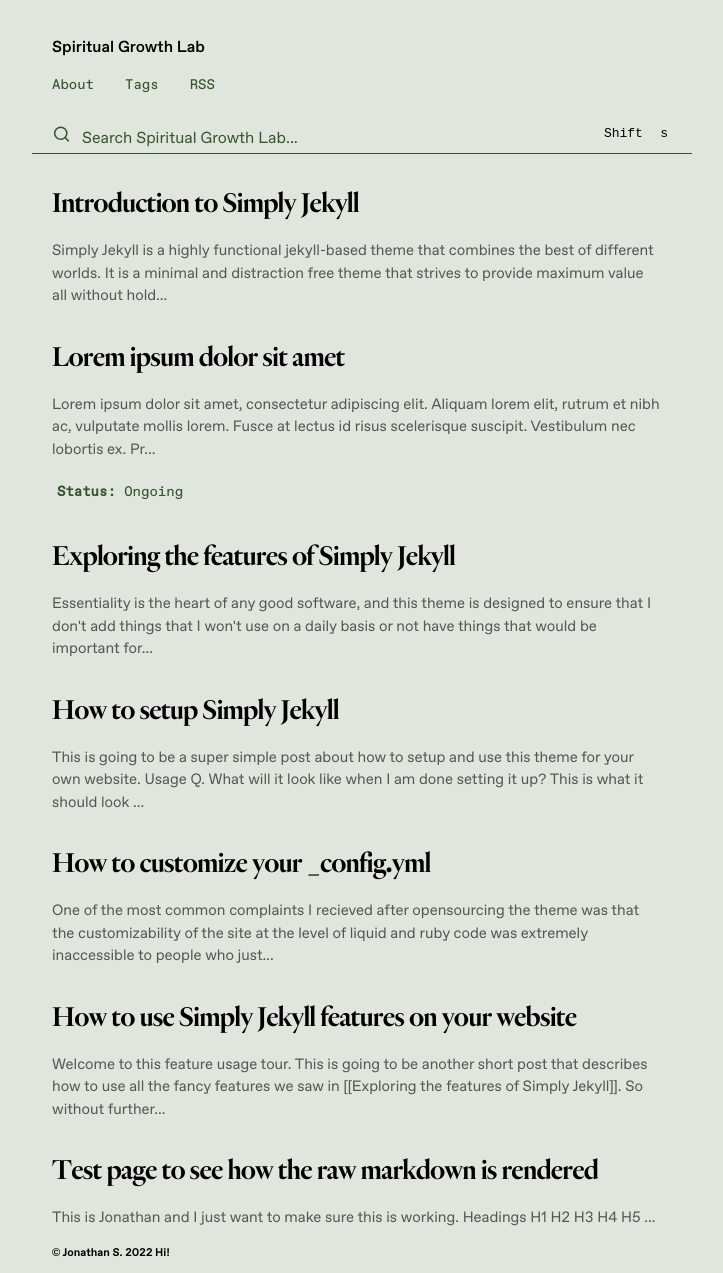
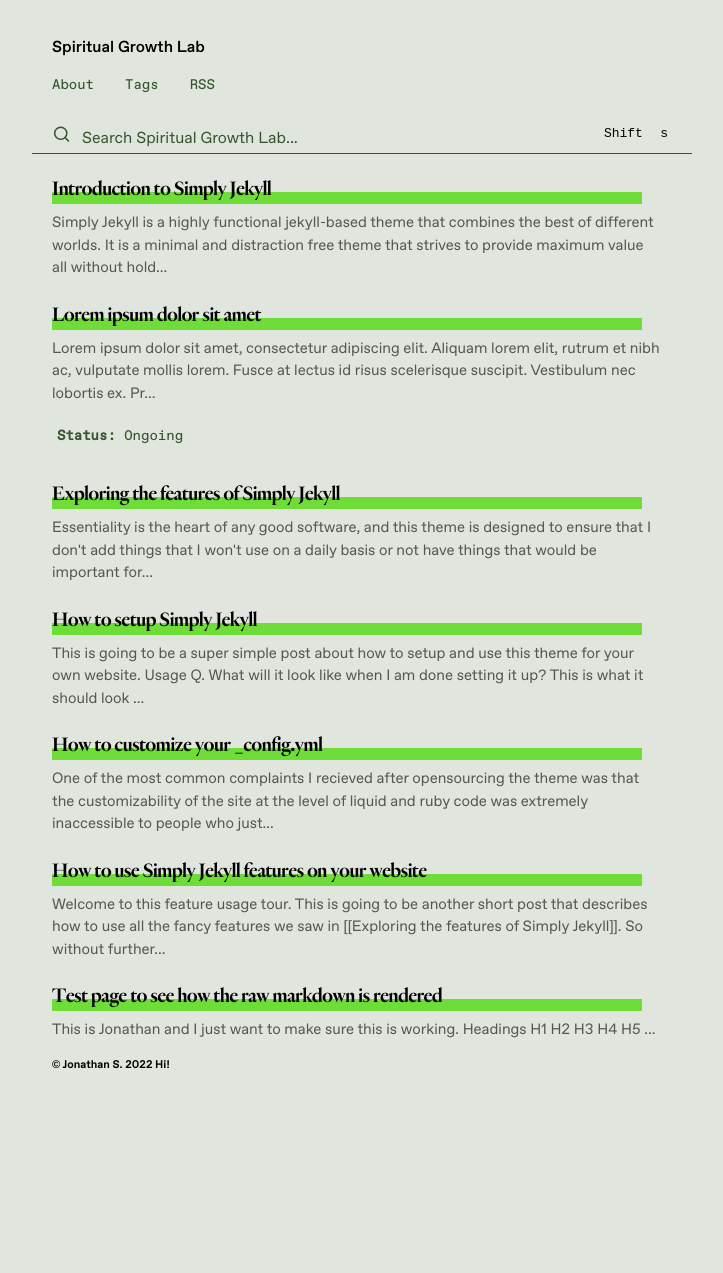
Before and after one commit to jsantiago611/digital-garden-master, a Jekyll site: the page built from index.md, in a window 1280 px wide. Shown: the whole page, without its empty margins (278-1001 px from the left). Built offline with Jekyll 4.4.1, drawn with Linux system fonts in a browser that asks for light colours; after the commit the page ends 1085 px from its top, so only the background shows below that.

Commit message:
feed title underline and hover behavior

```diff
--- a/assets/css/Style.css
+++ b/assets/css/Style.css
@@ -490,7 +490,7 @@ tbody tr:nth-child(even) {
 
 hr {
     background-color: var(--horizontal-rule-color);
-    color: var(--horizontal-rule-color);
+    color: var(--gray-900);
     border: 0 none;
     height: 1px;
     margin-top: -10px;
@@ -1031,7 +1031,12 @@ hr {
     font-family:  var(--font-family-serif);
     font-weight: var(--font-weight-semibold);
     letter-spacing: var(--letter-spacing-tight);
-    font-size: var(--font-size-xl);
+    font-size: var(--font-size-large);
+    background-image: linear-gradient(0deg,var(--lime) 40%,transparent 0);
+}
+
+.feed-title:hover {
+   background-color: var(--lime);
 }
 
 .feed-excerpt{
```
